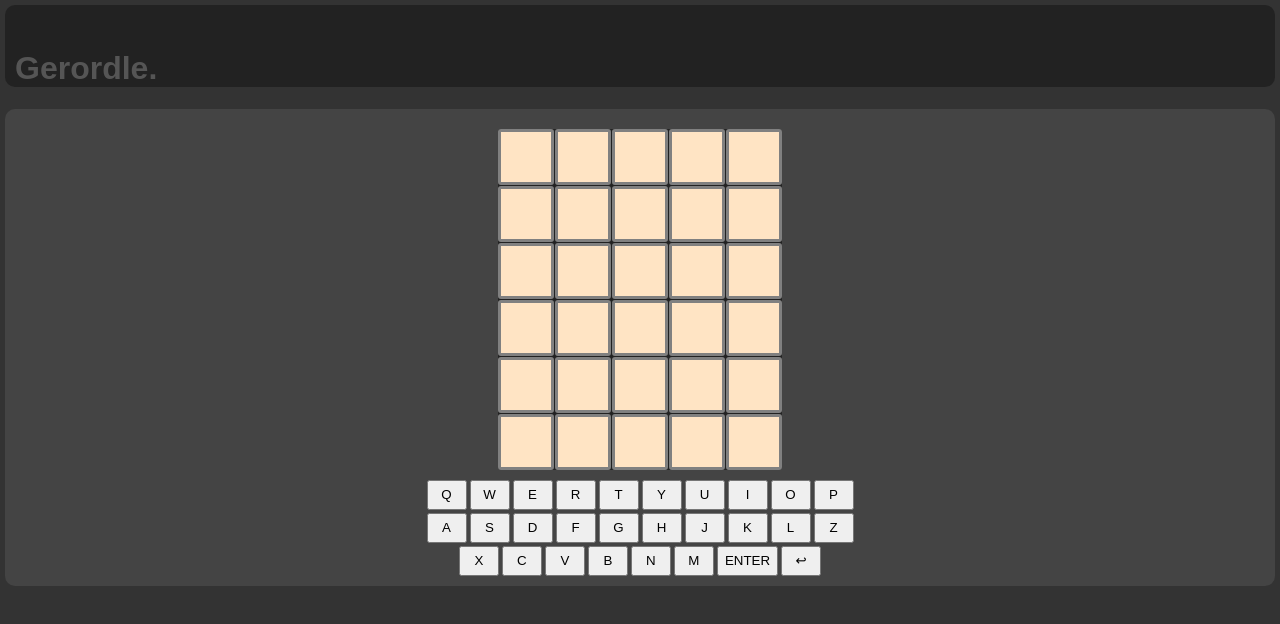
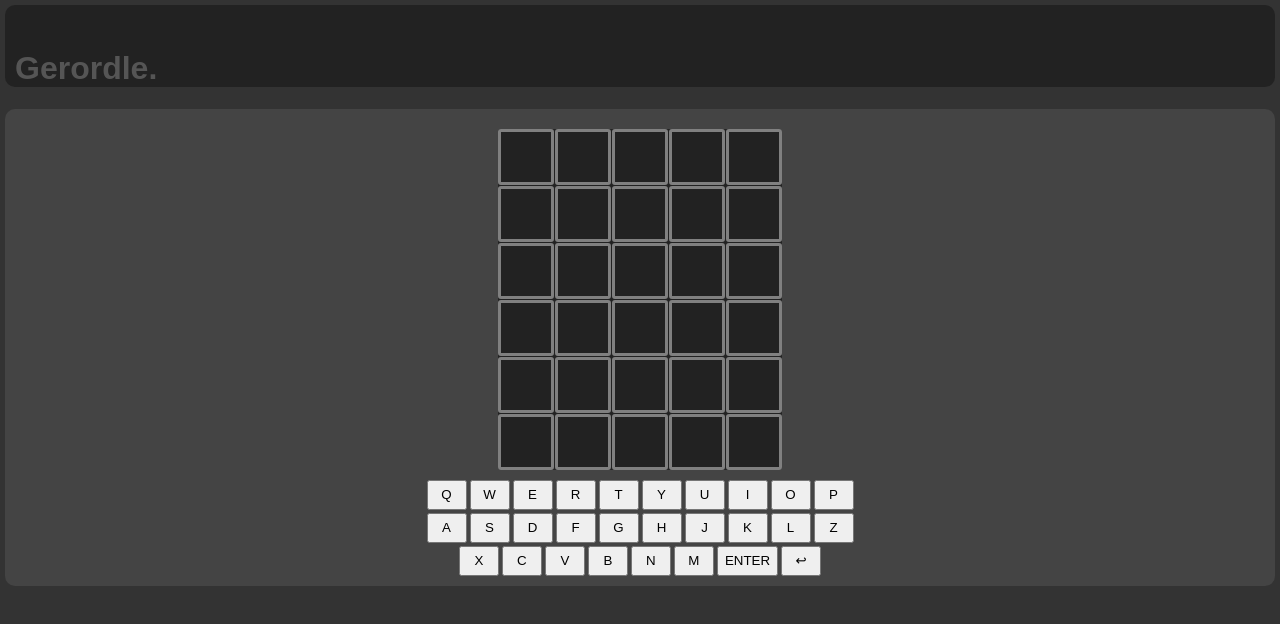
Before and after one commit to ghager93/gerordle-react, a React (Create React App) app: page / in a window 1280 px wide. Shown: the top 624 px of the page. Built offline with nearby package versions, Linux system fonts and the light colour scheme.

Commit message:
>Implemented square colour hints, can win now

```diff
--- a/src/App.css
+++ b/src/App.css
@@ -41,7 +41,7 @@ body {
 .guess-square {
   border: 3px solid gray;
   border-radius: 3px;
-  background-color: bisque;
+  /* background-color: bisque; */
 
   width: 50px;
   height: 50px;
--- a/src/App.js
+++ b/src/App.js
@@ -3,17 +3,38 @@ import { toast, ToastContainer } from "react-toastify";
 import "./App.css";
 import "react-toastify/dist/ReactToastify.css";
 
-const GuessSquare = ({ letter }) => (
-  <div className="guess-square">
+const analyseGuess = (guess, answer) => {
+  let guessArr = guess.split('');
+  let answerArr = answer.split('');
+  let analysisArr = [0, 0, 0, 0, 0];
+
+  for (let i = 0; i < guessArr.length; i++) {
+    if (guessArr[i] === answerArr[i]) {
+      analysisArr[i] = 2;
+    }
+    else if (answerArr.includes(guessArr[i])) {
+      analysisArr[i] = 1;
+    }
+  }
+
+  return analysisArr;
+}
+
+const GuessSquare = ({ letter, status }) => {
+  const backgroundColours = ['dark-grey', 'yellow', 'green'];
+
+  return (
+  <div className="guess-square" style={{backgroundColor: backgroundColours[status]}}>
     <p>{ letter.toUpperCase() }</p>
   </div>
-);
+  )
+}
 
-const GuessRow = ({ word }) => (
+const GuessRow = ({ word, status }) => (
   <div className="guess-row">
     {
       convertWordtoGuessArray(word).map(
-        letter => <GuessSquare letter={letter} />
+        (letter, i) => <GuessSquare letter={letter} status={status[i]} />
       )
     }
   </div>
@@ -29,11 +50,11 @@ const convertWordtoGuessArray = word => {
   return guessArray;
 }
 
-const GuessGrid = ({ words }) => (
+const GuessGrid = ({ words, status }) => (
   <div className="guess-grid">
     {
       words.slice(0, 6).map(
-        word => <GuessRow word={word} />
+        (word, i) => <GuessRow word={word} status={status[i]} />
       )
     }
   </div>
@@ -61,8 +82,6 @@ const TopArea = () => (
 
 const MainArea = () => {
   const handleKeyUp = (e) => {
-    //TODO handle enter
-    //TODO handle backspace
     let key = e.key.toUpperCase();
 
     if (key.length === 1 && key.charCodeAt(0) >= 65 && key.charCodeAt(0) <= 90) {
@@ -85,18 +104,31 @@ const MainArea = () => {
         notify('Not enough letters!')
       }
       else {
+        if (guesses[currGuessNum] === answer) {
+          notify('You Won!')
+        }
+        let currSquareStatus = squareStatus.slice();
+        let currGuessSquareStatus = currSquareStatus[currGuessNum].slice()
+        currGuessSquareStatus = analyseGuess(guesses[currGuessNum], answer);
+        currSquareStatus[currGuessNum] = currGuessSquareStatus;
+        setSquareStatus(currSquareStatus);
         setCurrGuessNum(currGuessNum + 1);
+
+        // console.log('function output: ' + currGuessSquareStatus);
+        // console.log('state: ' + squareStatus);
       }
     }
   }
 
   const [guesses, setGuesses] = useState(["", "", "", "", "", ""]);
   const [currGuessNum, setCurrGuessNum] = useState(0);
+  const [squareStatus, setSquareStatus] = useState([...Array(6)].map(x=>Array(5).fill(0)));
+  const [answer, setAnswer] = useState("RIGHT");
 
   return (
     <div className="main-area" onKeyUp={handleKeyUp} tabIndex="-1">
       <ToastContainer />
-      <GuessGrid words={guesses} />
+      <GuessGrid words={guesses} status={squareStatus} />
       <Keyboard />
     </div>
   );
```
